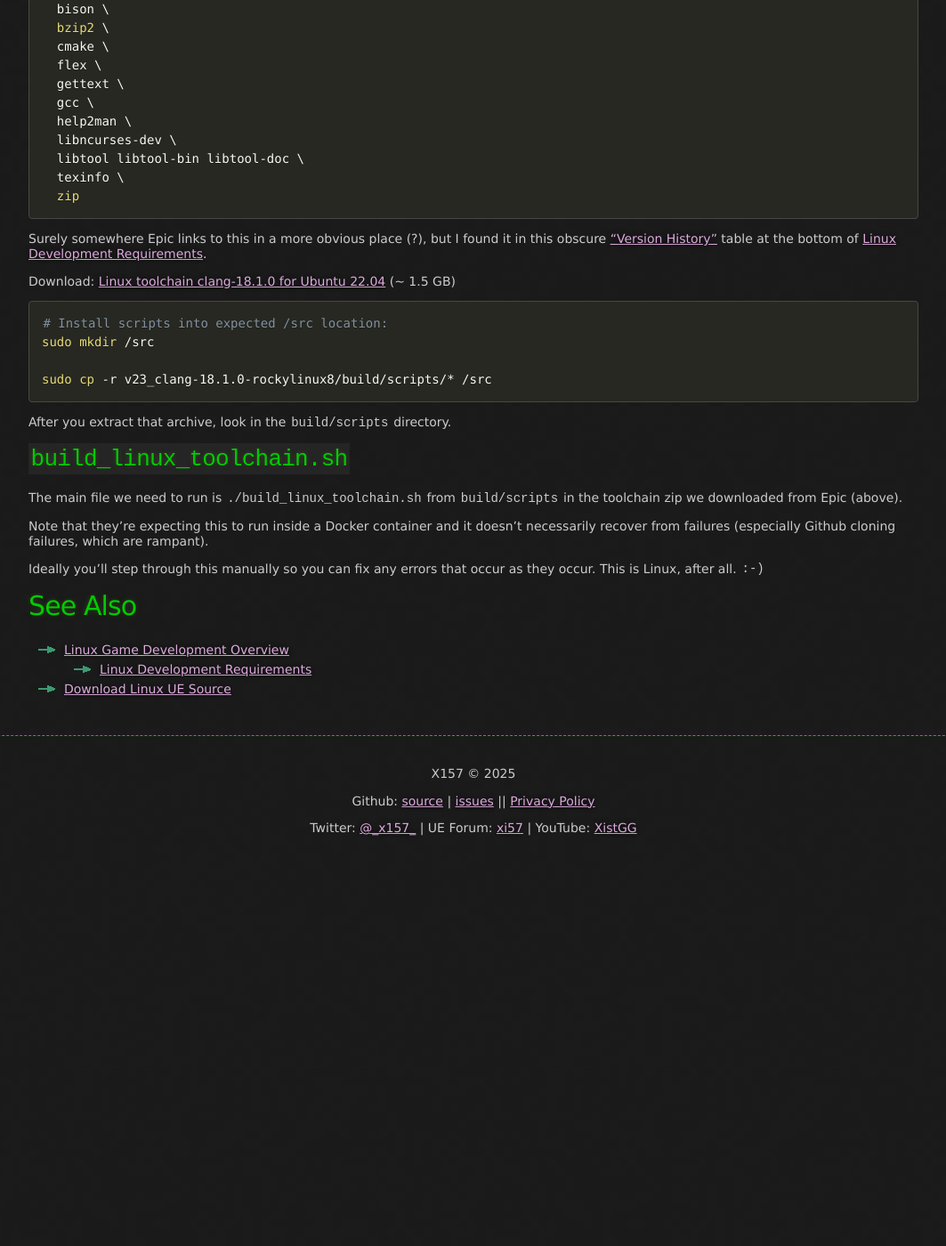
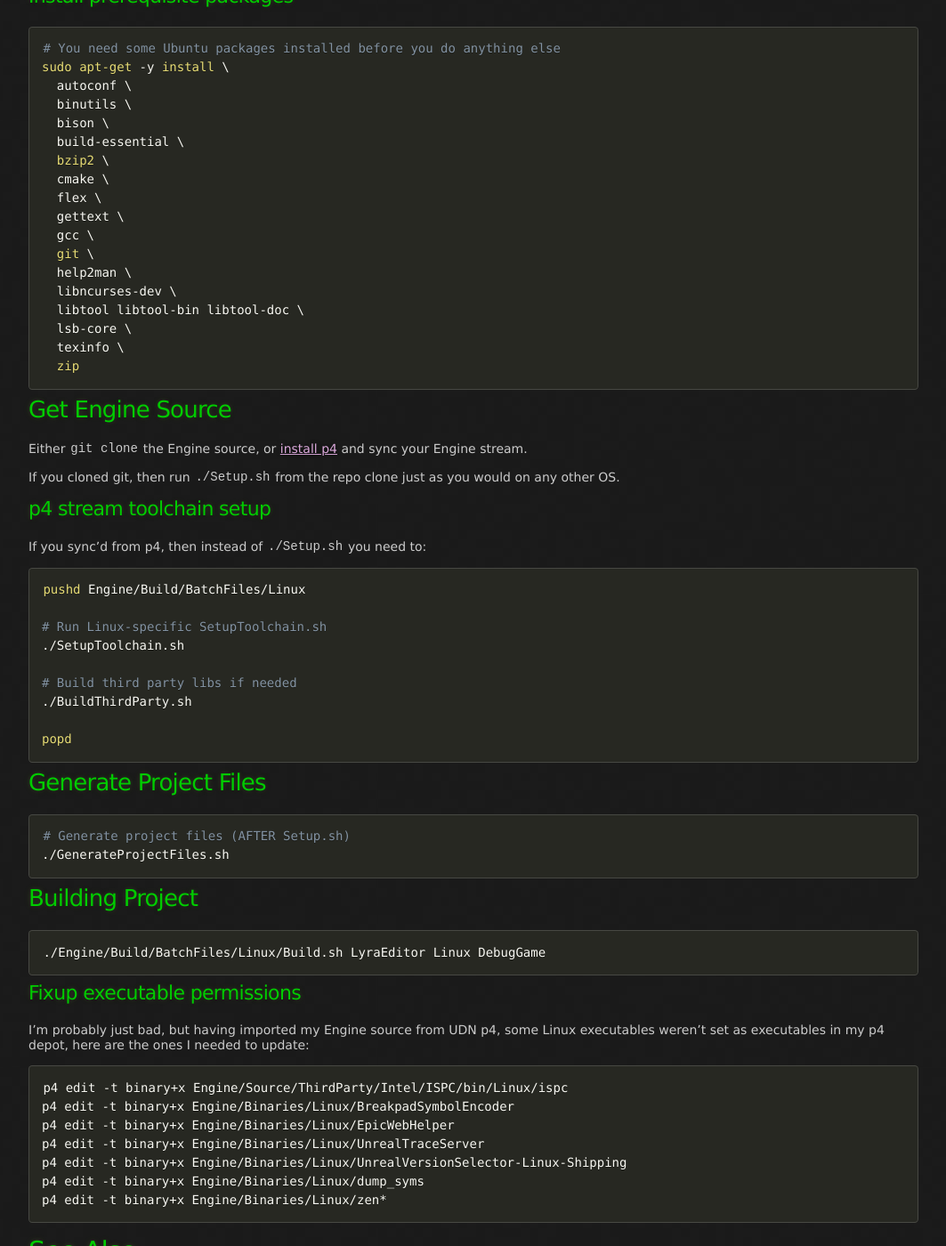
Before and after one commit to x157/x157.github.io, a Jekyll site: the page built from Linux/index.md, in a window 1280 px wide and 1400 px high, scrolled down 397 px. Shown: the whole window at 89% size, without its empty margins (108-1171 px from the left). Built offline with Jekyll 4.4.1, drawn with Linux system fonts in a browser that asks for light colours; before the commit the page ends 1370 px from its top, so only the background shows below that; some of the changed text lies outside the part shown.

Commit message:
Improve Linux info

````diff
--- a/Linux/index.md
+++ b/Linux/index.md
@@ -8,7 +8,13 @@
 
 - [How to use p4 on Linux](/UE5/Linux/p4)
 
-## Setting up the toolchain
+## Setting up a build machine
+
+- Create a `Ubuntu 22.04 LTS Minimal` VM on Google Compute
+  - Need at least 200 GB disk
+  - Ideally at least 16 physical cores (more builds faster but is more expensive)
+
+### Install prerequisite packages
 
 ```bash
 # You need some Ubuntu packages installed before you do anything else
@@ -16,49 +22,75 @@
   autoconf \
   binutils \
   bison \
+  build-essential \
   bzip2 \
   cmake \
   flex \
   gettext \
   gcc \
+  git \
   help2man \
   libncurses-dev \
   libtool libtool-bin libtool-doc \
+  lsb-core \
   texinfo \
   zip
 ```
 
-Surely somewhere Epic links to this in a more obvious place (?), but I found it in this obscure
-["Version History"](https://dev.epicgames.com/documentation/en-us/unreal-engine/linux-development-requirements-for-unreal-engine#versionhistory)
-table at the bottom of
-[Linux Development Requirements](https://dev.epicgames.com/documentation/en-us/unreal-engine/linux-development-requirements-for-unreal-engine).
+## Get Engine Source
 
-Download:
-[Linux toolchain clang-18.1.0 for Ubuntu 22.04](https://cdn.unrealengine.com/Toolchain_Linux/native-linux-v23_clang-18.1.0-rockylinux8.tar.gz)
-(~ 1.5 GB)
+Either `git clone` the Engine source, or
+[install p4](/UE/Linux/p4) and sync your Engine stream.
+
+If you cloned git, then run `./Setup.sh` from the repo clone just as
+you would on any other OS.
+
+### p4 stream toolchain setup
+
+If you sync'd from p4, then instead of `./Setup.sh` you need to:
 
 ```bash
-# Install scripts into expected /src location:
-sudo mkdir /src
+pushd Engine/Build/BatchFiles/Linux
 
-sudo cp -r v23_clang-18.1.0-rockylinux8/build/scripts/* /src
+# Run Linux-specific SetupToolchain.sh
+./SetupToolchain.sh
+
+# Build third party libs if needed
+./BuildThirdParty.sh
+
+popd
 ```
 
-After you extract that archive, look in the `build/scripts` directory.
+## Generate Project Files
 
-## `build_linux_toolchain.sh`
+```bash
+# Generate project files (AFTER Setup.sh)
+./GenerateProjectFiles.sh
+```
 
-The main file we need to run is `./build_linux_toolchain.sh` from `build/scripts`
-in the toolchain zip we downloaded from Epic (above).
+## Building Project
 
-Note that they're expecting this to run inside a Docker container and it doesn't necessarily
-recover from failures (especially Github cloning failures, which are rampant).
+```bash
+./Engine/Build/BatchFiles/Linux/Build.sh LyraEditor Linux DebugGame
+```
 
-Ideally you'll step through this manually so you can fix any errors that occur as they occur.
-This is Linux, after all.  `:-)`
+### Fixup executable permissions
+
+I'm probably just bad, but having imported my Engine source from UDN p4, some Linux executables
+weren't set as executables in my p4 depot, here are the ones I needed to update:
+
+```bash
+p4 edit -t binary+x Engine/Source/ThirdParty/Intel/ISPC/bin/Linux/ispc
+p4 edit -t binary+x Engine/Binaries/Linux/BreakpadSymbolEncoder
+p4 edit -t binary+x Engine/Binaries/Linux/EpicWebHelper
+p4 edit -t binary+x Engine/Binaries/Linux/UnrealTraceServer
+p4 edit -t binary+x Engine/Binaries/Linux/UnrealVersionSelector-Linux-Shipping
+p4 edit -t binary+x Engine/Binaries/Linux/dump_syms
+p4 edit -t binary+x Engine/Binaries/Linux/zen*
+```
 
 
-
+<a id='see-also'></a>
 # See Also
 
 - [Linux Game Development Overview](https://dev.epicgames.com/documentation/en-us/unreal-engine/linux-game-development-in-unreal-engine)
````
Also changed, not shown: Linux/p4.md (+4 -0 lines).
